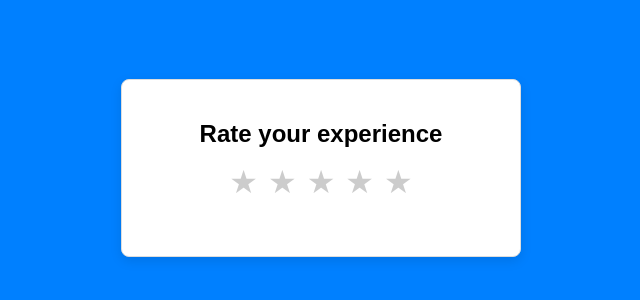
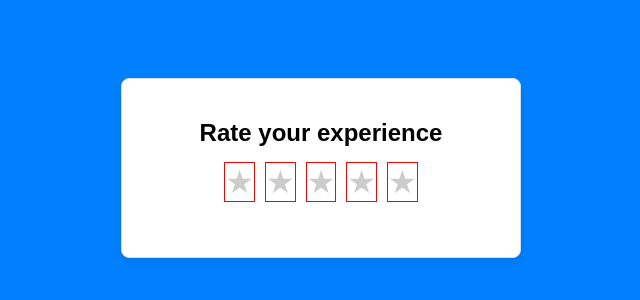
Before and after one commit to r2am9d/react-rating, a React (Vite) app: page / in a window 1280 px wide. Shown: the part 232-532 px from the top of the page, without its empty margins (319-959 px from the left). Built offline with nearby package versions, Linux system fonts and the light colour scheme.

Commit message:
chore: added initial event handlers

```diff
--- a/src/components/RatingComponent.jsx
+++ b/src/components/RatingComponent.jsx
@@ -1,13 +1,23 @@
 const RatingComponent = () => {
   const arr = Array.from({ length: 5 }, (_, i) => i);
+  const handler = (index) => (e) => console.log(`${index}`);
+  const hovered = (direction, index) => (e) =>
+    console.log(`${direction} | ${index}`);
 
   return (
     <>
       <div className="rating-container">
         <h2>Rate your experience</h2>
         <div className="stars">
-          {arr.map((e) => (
-            <span key={e} className="star">
+          {arr.map((e, i) => (
+            <span
+              onClick={handler(i)}
+              onMouseEnter={hovered("Enter", i)}
+              onMouseLeave={hovered("Leave", i)}
+              key={e}
+              className="star"
+              style={{ border: "1px solid red" }}
+            >
               {"\u2605"}
             </span>
           ))}
```
